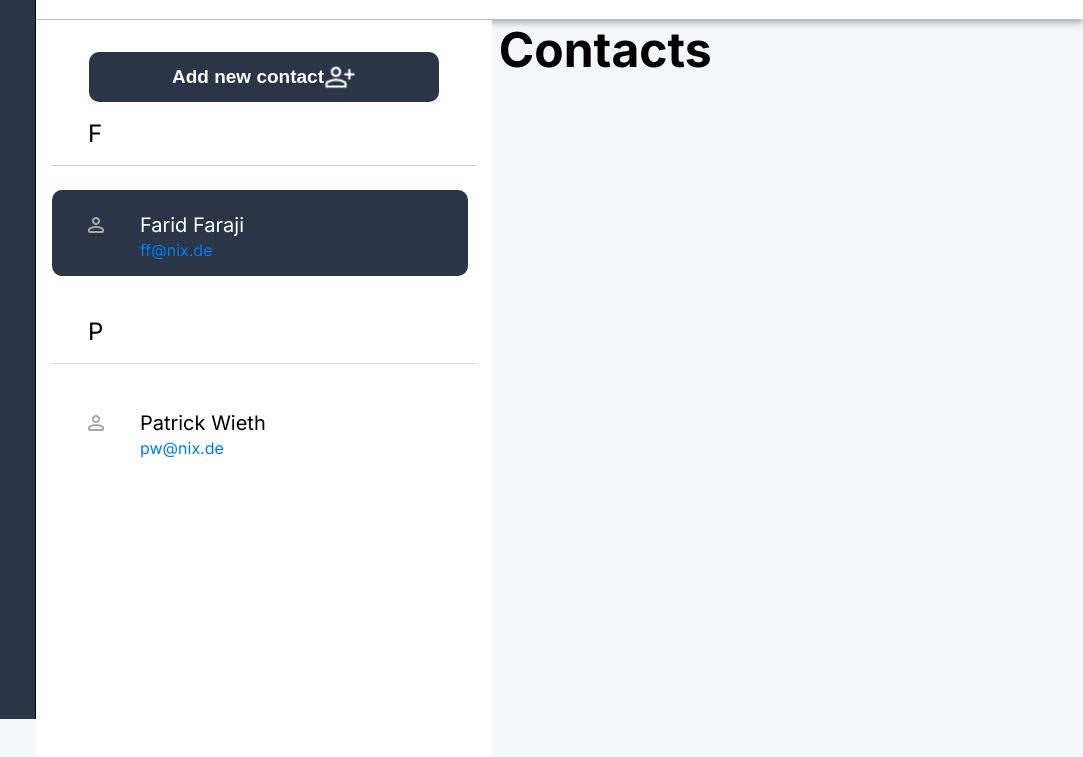
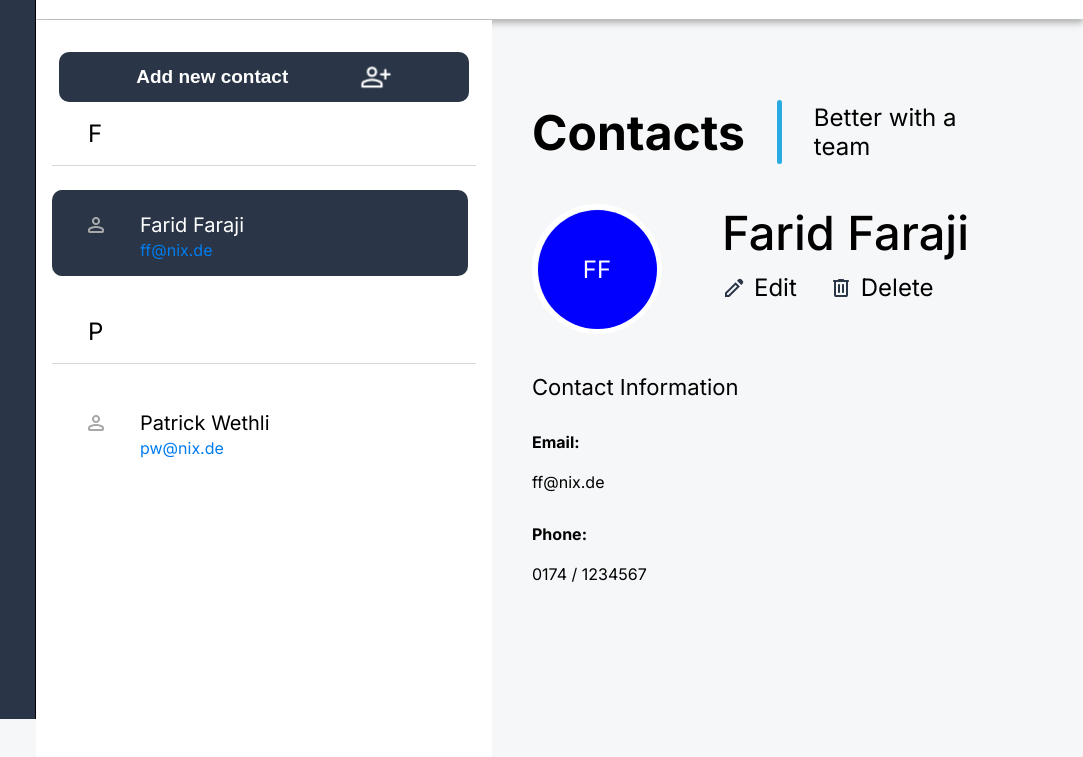
Before and after one commit to pedel13/school-join, a plain HTML site: page contacts.html in a window 1280 px wide. Shown: the part 81-838 px from the top of the page, 197-1280 px from the left. Drawn offline with Linux system fonts and the light colour scheme.

Commit message:
contact.html without edit layover

```diff
--- a/assets/style.css
+++ b/assets/style.css
@@ -1071,7 +1071,7 @@ input[required] {
 }
 
 button#newContact {
-    width: 350px;
+    width: 90%;
     height: 50px;
     border-radius: 10px;
     color: #ffffff;
@@ -1079,21 +1079,104 @@ button#newContact {
     font-weight: bold;
     border: none;
     display: flex;
-    justify-content: center;
+    justify-content: space-evenly;
     align-items: center;
     background-color: #2A3647;
 }
 
 #contactsRight {
     display: flex;
-    justify-content: center;
+    flex-direction: column;
+    width: 100%;
+    margin: 80px 0 0 40px;
 }
 
 .spacerDiv {
-    height: 280px;
+    height: 100%;
+    width: 5px;
+    background: #29ABE2;
+    border-radius: 3px;
 }
 
-#contactHeadline {
-    margin-block-start: 0;
-    margin-block-end: 0;
+#contactRightHeadSection {
+    width: 80%;
+    height: 64px;
+    display: flex;
+    justify-content: flex-start;
+    align-items: center;
+    gap: 32px;
+    margin-bottom: 40px;
 }
+
+#contactTitle {
+    width: 80%;
+    display: flex;
+    gap: 60px;
+}
+
+#contactAvatar {
+    display: flex;
+    justify-content: center;
+    align-items: center;
+    height: 120px;
+    width: 120px;
+    border-radius: 50%;
+    border: 5px solid #ffffff;
+}
+
+.credentialsCircle {
+    color: #ffffff;
+    background-color: #0100FF;
+    height: 119px;
+    width: 119px;
+    border-radius: 50%;
+    display: flex;
+    justify-content: center;
+    align-items: center;
+}
+
+.currentName {
+    font-size: 47px;
+    font-weight: 500;
+    margin-bottom: 12px;
+}
+
+#editButtons {
+    display: flex;
+    gap: 32px;
+    align-items: center;
+    justify-content: flex-start;
+}
+
+#editCurrentContact,
+#deleteCurrentContact {
+    display: flex;
+    align-items: center;
+    gap: 8px;
+}
+
+#editCurrentContact:hover,
+#deleteCurrentContact:hover {
+    cursor: pointer;
+    color: #0100FF;
+}
+
+#contactDetails {
+    margin-top: 40px;
+    column-gap: 24px;
+    font-size: 16px;
+}
+
+#contactDetails > p {
+    font-size: 22px;
+}
+
+#contactDetails > * {
+    margin-bottom: 32px;
+}
+
+.mailLink:hover,
+.phoneLink:hover {
+    cursor: pointer;
+    color: #007cee;
+}
--- a/contacts.html
+++ b/contacts.html
@@ -73,7 +73,7 @@
                                             <img src="./img/icons/person.png" alt="personImage">
                                         </div>
                                         <div class="contact">
-                                            Patrick Wieth
+                                            Patrick Wethli
                                             <br>
                                             <a href="mailto:pw@nix.de" target="_blank" class="emailLink">
                                                 pw@nix.de
@@ -87,9 +87,58 @@
                 </div>
 
                 <div id="contactsRight">
-                    <div class="spacerDiv">&nbsp;</div>
-                    <div class="contactHeadline">
-                        <h1>Contacts</h1>
+                    <div id="contactRightHeadSection">
+                        <div class="contactHeadline">
+                            <h1>Contacts</h1>
+                        </div>
+                        <div class="spacerDiv">&nbsp;</div>
+                        <div class="slogan">
+                            Better with a team
+                        </div>
+                    </div>
+
+                    <div id="contactSummary">
+                        <div id="contactTitle">
+                            <div id="contactAvatar">
+                                <div class="credentialsCircle">
+                                    FF
+                                </div>
+                            </div>
+
+                            <div id="editName">
+                                <div class="currentName">
+                                    Farid Faraji
+                                </div>
+                                <div id="editButtons">
+                                    <div id="editCurrentContact">
+                                        <img src="./img/icons/edit_icon.svg" alt="edit">
+                                        Edit
+                                    </div>
+
+                                    <div id="deleteCurrentContact">
+                                        <img src="./img/icons/delete_icon.svg" alt="delete">
+                                        Delete
+                                    </div>
+                                </div>
+                            </div>
+
+                        </div>
+                    </div>
+
+                    <div id="contactDetails">
+                        <p>Contact Information</p>
+                        <div id="contactDetailMail">
+                            <b>Email:</b>
+                            <br>
+                            <br>
+                            <a href="mailto:ff@nix.de" class="mailLink">ff@nix.de</a>
+                        </div>
+                        <div id="contactDetailPhone">
+                            <b>Phone:</b>
+                            <br>
+                            <br>
+                            <a href="tel:01741234567" class="phoneLink">0174 / 1234567</a>
+                        </div>
                     </div>
                 </div>
             </div>
```
Also changed, not shown: img/icons/delete_icon.svg (added), img/icons/edit_icon.svg (added), 2 other files.
